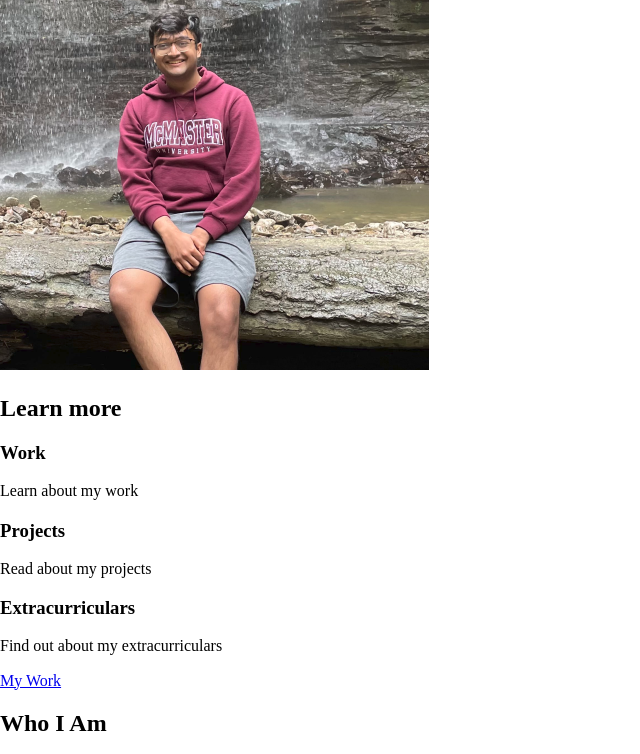
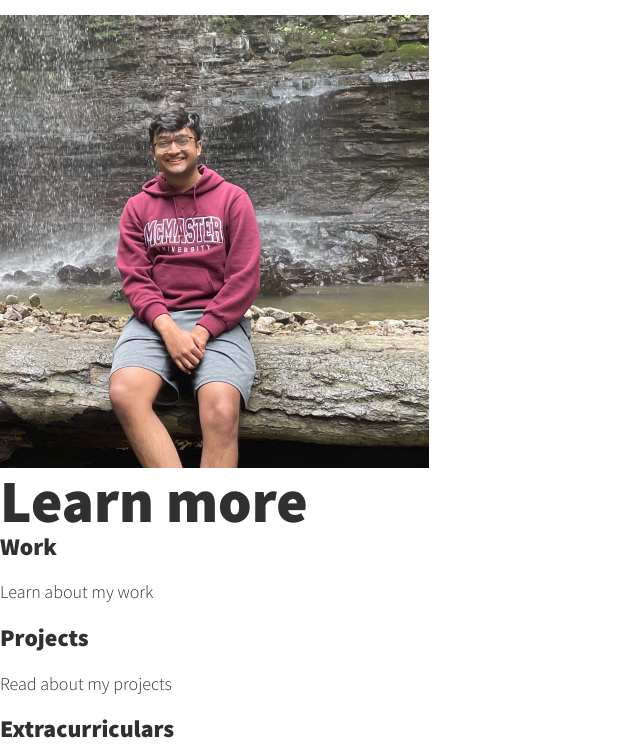
Before and after one commit to MadhuranS/MadhuranS.github.io, a plain HTML site: page index.html in a window 1280 px wide. Shown: the part 459-1213 px from the top of the page, without its empty margins (0-640 px from the left). Drawn offline with nearby package versions, Linux system fonts and the light colour scheme.

Commit message:
Set up general styles

```diff
--- /dev/null
+++ b/css/style.css
@@ -0,0 +1,69 @@
+*,
+*::before,
+*::after {
+    box-sizing: border-box;
+}
+
+/* Custom properties */
+
+:root {
+    --ff-primary: "Source Sans Pro", sans-serif;
+    --ff-secondary: "Source Code Pro", monospace;
+
+    --fw-reg: 300;
+    --fw-bold: 900;
+
+    --clr-light: #fff;
+    --clr-dark: #303030;
+    --clr-accent: #16e0bd;
+
+    --fs-h1: 3rem;
+    --fs-h2: 2.25rem;
+    --fs-h3: 1.25rem;
+    --fs-body: 1rem;
+}
+
+@media (min-width: 800px) {
+    :root {
+        --fs-h1: 4.5rem;
+        --fs-h2: 3.75rem;
+        --fs-h3: 1.5rem;
+        --fs-body: 1.125rem;
+    }
+}
+
+/*General styles */
+body {
+    background: var(--clr-light);
+    color: var(--clr-dark);
+    margin: 0;
+    font-family: var(--ff-primary);
+    font-size: var(--fs-body);
+    line-height: 1.6;
+}
+
+img {
+    display: block;
+    max-width: 100%;
+}
+
+/* Typography */
+
+h1,
+h2,
+h3 {
+    line-height: 1.1;
+    margin: 0;
+}
+
+h1 {
+    font-size: var(--fs-h1);
+}
+
+h2 {
+    font-size: var(--fs-h2);
+}
+
+h3 {
+    font-size: var(--fs-h3);
+}
--- a/index.html
+++ b/index.html
@@ -3,7 +3,7 @@
     <head>
         <meta charset="UTF-8" />
         <meta name="viewport" content="width=device-width, initial-scale=1.0" />
-        <title>DevJane Portfolio Website</title>
+        <title>Madhu's Portfolio Website</title>
         <link
             rel="stylesheet"
             href="https://cdnjs.cloudflare.com/ajax/libs/normalize/7.0.0/normalize.min.css"
@@ -13,6 +13,11 @@
             href="https://cdnjs.cloudflare.com/ajax/libs/font-awesome/5.11.2/css/all.css"
             integrity="sha256-46qynGAkLSFpVbEBog43gvNhfrOj+BmwXdxFgVK/Kvc="
             crossorigin="anonymous"
+        />
+        <link rel="stylesheet" href="css/style.css" />
+        <link
+            href="https://fonts.googleapis.com/css?family=Source+Code+Pro:400,900|Source+Sans+Pro:300,900&display=swap"
+            rel="stylesheet"
         />
     </head>
 
@@ -30,13 +35,13 @@
                         <a href="#home" class="nav__link">Home</a>
                     </li>
                     <li class="nav__item">
-                        <a href="#services" class="nav__link">Home</a>
+                        <a href="#services" class="nav__link">Services</a>
                     </li>
                     <li class="nav__item">
-                        <a href="#about" class="nav__link">Home</a>
+                        <a href="#about" class="nav__link">About</a>
                     </li>
                     <li class="nav__item">
-                        <a href="#work" class="nav__link">Home</a>
+                        <a href="#work" class="nav__link">Work</a>
                     </li>
                 </ul>
             </nav>
```
